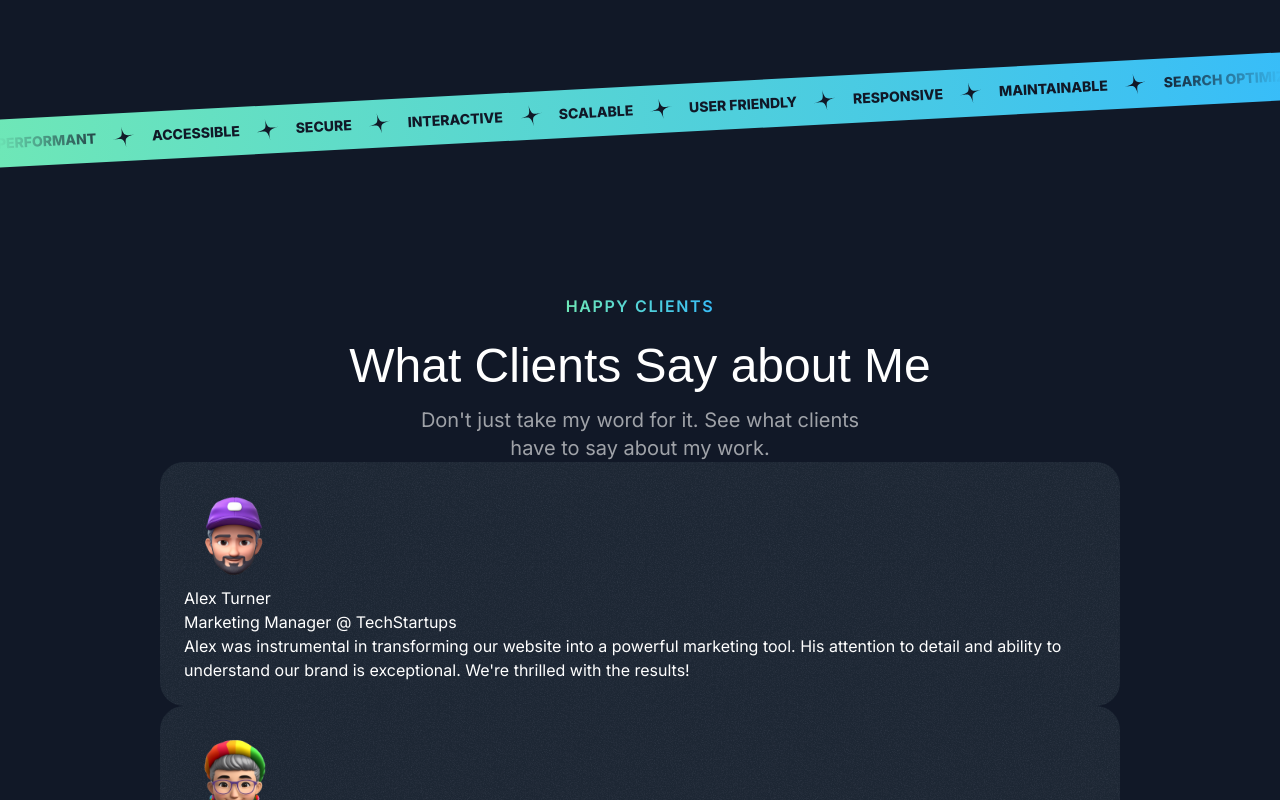
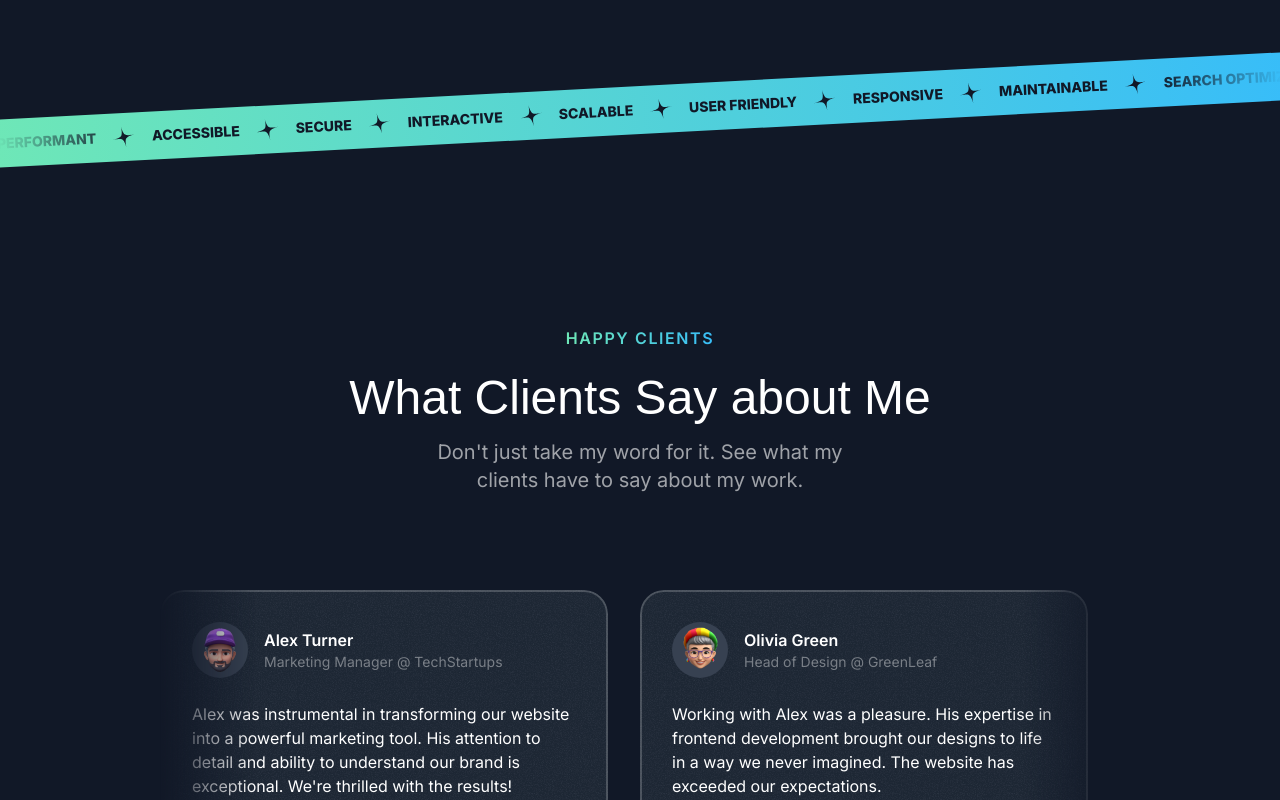
Before and after one commit to farahinani/portfolio, a Next.js app: page / in a window 1280 px wide. Shown: the part 2966-3766 px from the top of the page. Built offline with nearby package versions, Linux system fonts and the light colour scheme; a web font is replaced by a local one.

Commit message:
implement Testimonial section and add card component

```diff
--- a/src/components/Card.tsx
+++ b/src/components/Card.tsx
@@ -1,17 +1,20 @@
 import grainImage from "@/assets/images/grain.jpg";
 import { twMerge } from "tailwind-merge";
+import { PropsWithChildren } from "react";
 
-export const Card = ({ className }: {
-    className?: string;
-}) => {
+export const Card = ({
+    className,
+    children
+}: PropsWithChildren<{ className?: string }>) => {
     return (
         <div
-            className={twMerge("bg-gray-800 rounded-3xl relative z-0 overflow-hidden after:z-10 after:content-[''] after:absolute after:inset-0 after:outline-2 after:outline after:-outline-offset-2 after:rounded-3xl after:outline-white/20 after:pointer-events-none px-8 pt-8 md:pt-12 md:px-10 lg:pt-16 lg:px-20", className)}
+            className={twMerge("bg-gray-800 rounded-3xl relative z-0 overflow-hidden after:z-10 after:content-[''] after:absolute after:inset-0 after:outline-2 after:outline after:-outline-offset-2 after:rounded-3xl after:outline-white/20 after:pointer-events-none p-6", className)}
         >
             {/* bg grain image */}
             <div className="absolute inset-0 -z-10 opacity-5" style={{
                 backgroundImage: `url(${grainImage.src})`
             }}></div>
+            { children }
         </div>
     )
 }
--- a/src/sections/Projects.tsx
+++ b/src/sections/Projects.tsx
@@ -7,6 +7,7 @@
 import ArrowUpRightIcon from "@/assets/icons/arrow-up-right.svg";
 import grainImage from "@/assets/images/grain.jpg";
 import { SectionHeader } from "@/components/SectionHeader";
+import { Card } from "@/components/Card";
 
 const portfolioProjects = [
   {
@@ -60,13 +61,14 @@
         {/* card wrapper */}
         <div className="mt-10 md:mt-20 flex flex-col gap-20">
           {portfolioProjects.map((project) => (
-            <div key={project.title}
-              className="bg-gray-800 rounded-3xl relative z-0 overflow-hidden after:z-10 after:content-[''] after:absolute after:inset-0 after:outline-2 after:outline after:-outline-offset-2 after:rounded-3xl after:outline-white/20 px-8 pt-8 md:pt-12 md:px-10 after:pointer-events-none lg:pt-16 lg:px-20">
+            <Card
+              key={project.title}
+              className="px-8 pt-8 pb-0 md:pt-12 md:px-10 lg:pt-16 lg:px-20">
 
               {/* bg grain image */}
-              <div className="absolute inset-0 -z-10 opacity-5" style={{
+              {/* <div className="absolute inset-0 -z-10 opacity-5" style={{
                 backgroundImage: `url(${grainImage.src})`
-              }}></div>
+              }}></div> */}
 
               {/* make column for large screen */}
               <div className="lg:grid lg:grid-cols-2 lg:gap-16">
@@ -102,7 +104,7 @@
                   <Image src={project.image} alt={project.title} className="mt-8 -mb-4 md:-mb-0 lg:mt-0 lg:absolute lg:h-full lg:w-auto lg:max-w-none" />
                 </div>
               </div>
-            </div>
+            </Card>
           ))}
         </div>
       </div>
--- a/src/sections/Testimonials.tsx
+++ b/src/sections/Testimonials.tsx
@@ -7,6 +7,7 @@
 import { SectionHeader } from "@/components/SectionHeader";
 import Image from "next/image";
 import grainImage from "@/assets/images/grain.jpg";
+import { Card } from "@/components/Card";
 
 const testimonials = [
   {
@@ -43,27 +44,39 @@
 
 export const TestimonialsSection = () => {
   return (
-    <div className="py-16">
+    <div className="py-16 lg:py-24">
       <div className="container">
         <SectionHeader
           header="Happy Clients"
           title="What Clients Say about Me"
-          description="Don't just take my word for it. See what clients have to say about my work."
+          description="Don't just take my word for it. See what my clients have to say about my work."
         />
 
-        <div>
-          {testimonials.map((testimonial) => (
-            <div key={testimonial.name} className="bg-gray-800 rounded-3xl p-6 relative overflow-hidden z-0">
-              <div className="absolute inset-0 opacity-5 -z-10"
+        <div className="mt-16 lg:mt-24 flex overflow-x-clip [mask-image:linear-gradient(to_right,transparent,black_10%,black_90%,transparent)]">
+          <div className="flex gap-8 flex-none">
+            {testimonials.map((testimonial) => (
+              // <div key={testimonial.name} className="bg-gray-800 rounded-3xl p-6 relative overflow-hidden z-0"
+              // >
+
+              <Card key={testimonial.name} className="max-w-xs md:max-w-md md:p-8">
+                {/* <div className="absolute inset-0 opacity-5 -z-10"
                 style={{
                   backgroundImage: `url(${grainImage.src})`
-                }}></div>
-              <Image src={testimonial.avatar} alt={testimonial.name} />
-              <div>{testimonial.name}</div>
-              <div>{testimonial.position}</div>
-              <p>{testimonial.text}</p>
-            </div>
-          ))}
+                }}>
+              </div> */}
+                <div className="flex gap-4 items-center">
+                  <div className="size-14 bg-gray-700 inline-flex items-center justify-center rounded-full flex-shrink-0">
+                    <Image src={testimonial.avatar} alt={testimonial.name} className="max-h-full" />
+                  </div>
+                  <div>
+                    <div className="font-semibold">{testimonial.name}</div>
+                    <div className="text-sm text-white/40">{testimonial.position}</div>
+                  </div>
+                </div>
+                <p className="mt-4 md:mt-6 text-sm md:text-base">{testimonial.text}</p>
+              </Card>
+            ))}
+          </div>
         </div>
       </div>
     </div>
```
